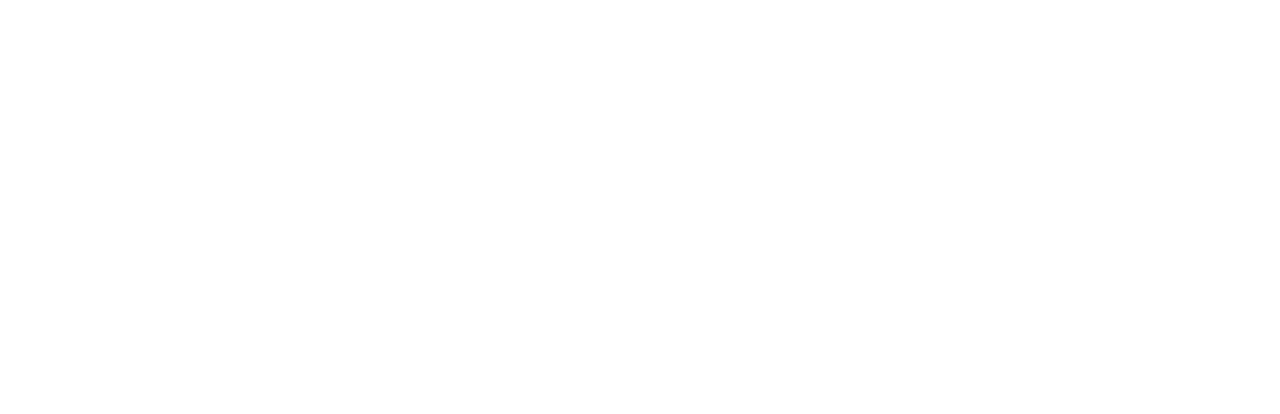
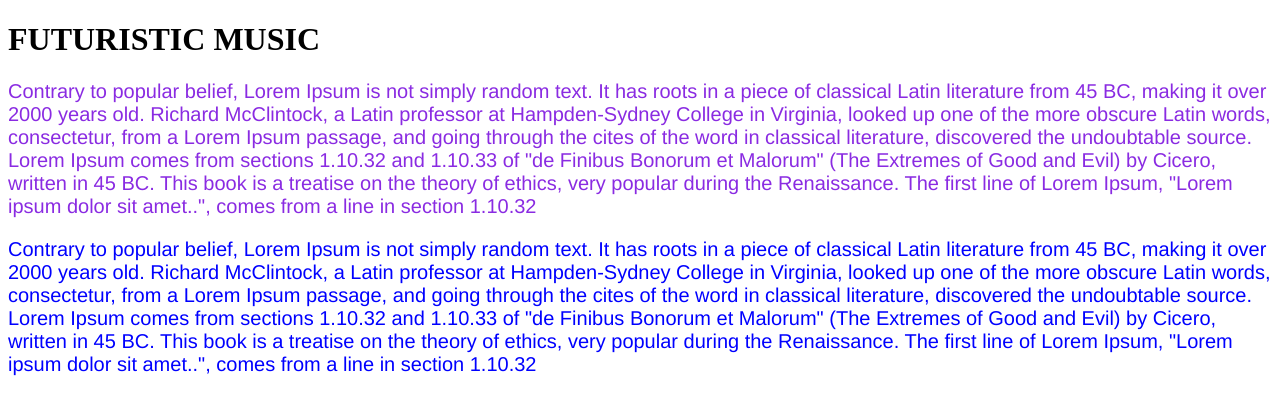
Before and after one commit to MercyAumaGabriella/refactory-cohort-9, a plain HTML site: page blogs/music.html in a window 1280 px wide. Drawn offline with Linux system fonts and the light colour scheme.

Commit message:
new pages

```diff
--- a/blogs/music.html
+++ b/blogs/music.html
@@ -2,9 +2,24 @@
 <html>
     <head>
         <title>MUSIC PAGE</title>
-        <link rel="stylesheet" href="/style.css">
+        <link rel="stylesheet" href="/css/style.css">
     </head>
     <body>
+        <h1>FUTURISTIC MUSIC</h1>
+
+        <p id="music_one" class="paraz">
+            Contrary to popular belief, Lorem Ipsum is not simply random text.
+            It has roots in a piece of classical Latin literature from 45 BC, making
+            it over 2000 years old. Richard McClintock, a Latin professor at Hampden-Sydney College
+            in Virginia, looked up one of the more obscure Latin words, consectetur, from a Lorem Ipsum passage, and going through the cites of the word in classical literature, discovered the undoubtable source. Lorem Ipsum comes from sections 1.10.32 and 1.10.33 of "de Finibus Bonorum et Malorum" (The Extremes of Good and Evil) by Cicero, written in 45 BC. This book is a treatise on the theory of ethics, very popular during the Renaissance. The first line of Lorem Ipsum, "Lorem ipsum dolor sit amet..", comes from a line in section 1.10.32
+        </p>
+
+        <p id="music_two" class="paraz">
+            Contrary to popular belief, Lorem Ipsum is not simply random text.
+            It has roots in a piece of classical Latin literature from 45 BC, making
+            it over 2000 years old. Richard McClintock, a Latin professor at Hampden-Sydney College
+            in Virginia, looked up one of the more obscure Latin words, consectetur, from a Lorem Ipsum passage, and going through the cites of the word in classical literature, discovered the undoubtable source. Lorem Ipsum comes from sections 1.10.32 and 1.10.33 of "de Finibus Bonorum et Malorum" (The Extremes of Good and Evil) by Cicero, written in 45 BC. This book is a treatise on the theory of ethics, very popular during the Renaissance. The first line of Lorem Ipsum, "Lorem ipsum dolor sit amet..", comes from a line in section 1.10.32
+        </p>
 
     </body>
 </html>
--- /dev/null
+++ b/css/style.css
@@ -0,0 +1,12 @@
+.paraz{
+    font-size: 20px;
+    font-family: 'Franklin Gothic Medium', 'Arial Narrow', Arial, sans-serif;
+}
+
+#music_one{
+    color: blueviolet;
+}
+
+#music_two{
+    color: blue;
+}
```
